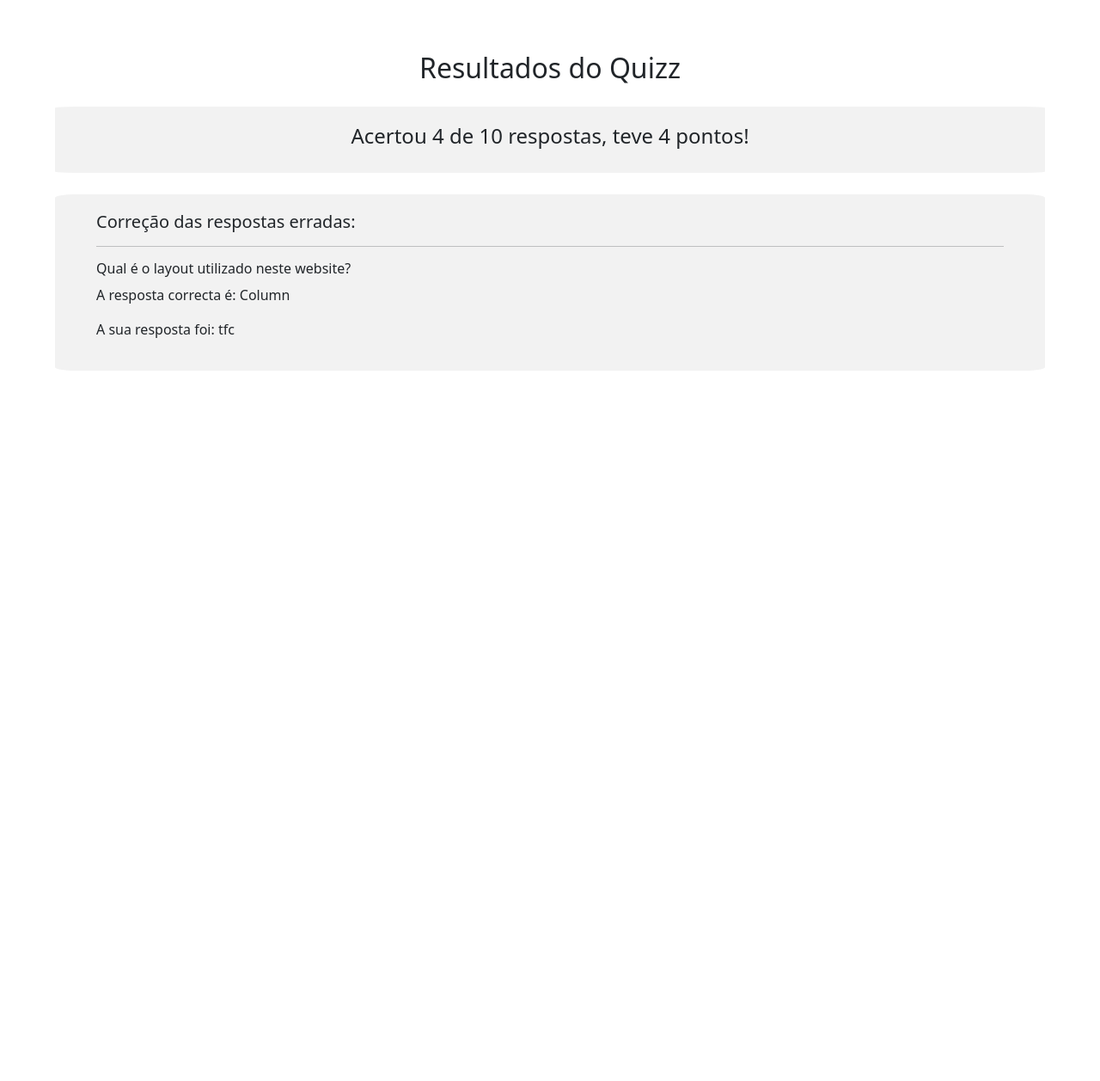
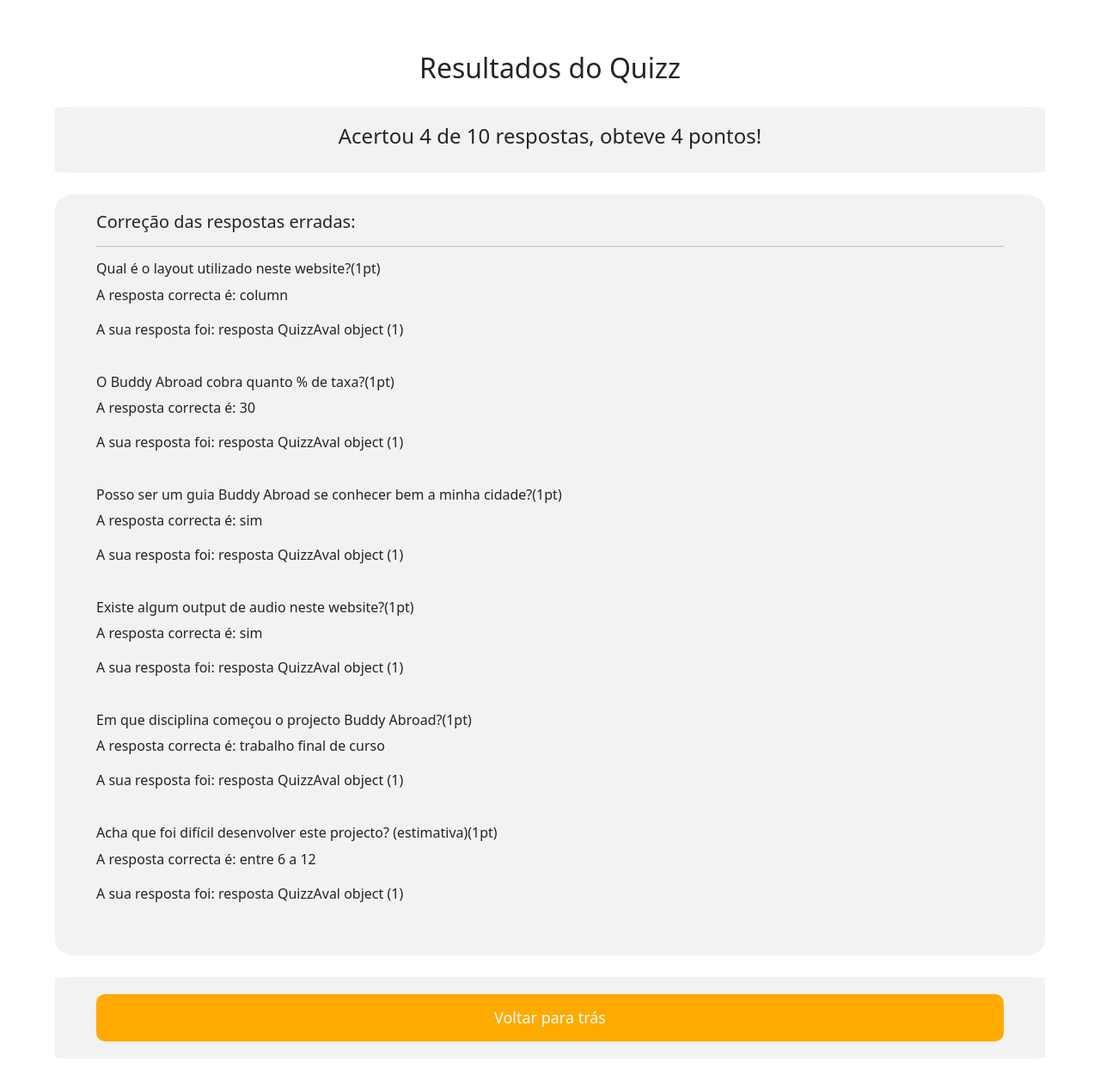
Before and after one commit to Tomas-a21803655/djangoPW-BA, a Django app: page /quizzAvalResults/1 in a window 1280 px wide. Shown: the part 56-1313 px from the top of the page at 86% size. Before the commit the page ends 487 px from the top, so only its background shows below. Run offline with Django 3.2, Linux system fonts and the light colour scheme; data comes from the database, SQL or seed files in the repository; both versions use the stored data as it was after the commit; parts of the project's set-up code (start-up, migrations or seed data) failed here and were passed over; some libraries are stand-ins or nearby versions.

Commit message:
working on correction

```diff
--- a/tarefas/templates/tarefas/quizzAvalResults.html
+++ b/tarefas/templates/tarefas/quizzAvalResults.html
@@ -2,22 +2,54 @@
 {% load static %}
 
 {% block main %}
+    <style>
+        .goQuizz {
+            display: block;
+            width: 100%;
+            border: none;
+            background-color: #feaa00;
+            color: white;
+            border-radius: 10px;
+            padding: 14px 28px;
+            font-size: 18px;
+            cursor: pointer;
+            text-align: center;
+        }
+    </style>
 
     <section style="padding-top: 60px;text-align: center;">
         <h2>Resultados do Quizz</h2>
     </section>
 
     <section class="containerForm">
-        <h4 style="text-align: center">Acertou {{ correctNumber }} de 10 respostas, teve {{ correctNumber }} pontos!</h4>
+        <h4 style="text-align: center">Acertou {{ correctNumber }} de 10 respostas, obteve {{ correctNumber }}
+            pontos!</h4>
     </section>
 
     <section class="containerForm">
         <h5>Correção das respostas erradas:</h5>
         <hr>
-        <h6>Qual é o layout utilizado neste website?</h6>
-        <p>A resposta correcta é:   Column</p>
-        <p>A sua resposta foi:  {{ quizz.disciplina }}</p>
+
+        {% for thick in correctThick %}
+            {% for key,value in questionsAndAnswer.items %}
+                {% if forloop.counter == forloop.parentloop.counter %}
+                    {% if thick == False %}
+                        <h6>{{ key }}</h6>
+                        <p>A resposta correcta é: {{ value }}</p>
+                        <p>A sua resposta foi: resposta {{ quizz }}</p>
+                        <br>
+                    {% endif %}
+
+                {% endif %}
+            {% endfor %}
+        {% endfor %}
+
 
     </section>
 
+    <section class="containerForm">
+        <a href="{% url 'tarefas:quizzAval' %}">
+            <button type="button" class="goQuizz"> Voltar para trás</button>
+        </a></section>
+
 {% endblock %}
--- a/tarefas/views.py
+++ b/tarefas/views.py
@@ -157,8 +157,20 @@
 def quizzAvalResults_page_view(request, quizzAval_id):
     quizzAnswer = QuizzAval.objects.get(id=quizzAval_id)
 
-    correctAnswers = ['column', 'tantoFaz', 2, 30, 'sim', 2, 2, 'sim', 'trabalho final de curso', 'entre6a12']
-    correctThick = [False] * 11
+    questionsAndAnswer = {
+        "Qual é o layout utilizado neste website?(1pt)": "column",
+        "Quantas aplicações compõem o Buddy Abroad?(1pt)": "tantoFaz",
+        "O Buddy Abroad está disponível em iOS e Android?(1pt": 2,
+        "O Buddy Abroad cobra quanto % de taxa?(1pt)": 30,
+        "Posso ser um guia Buddy Abroad se conhecer bem a minha cidade?(1pt)": "sim",
+        "Quantos alunos trabalharam no Buddy Abroad?(1pt)": 2,
+        "Quantas animações existem neste projecto?(1pt)": 2,
+        "Existe algum output de audio neste website?(1pt)": "sim",
+        "Em que disciplina começou o projecto Buddy Abroad?(1pt)": "trabalho final de curso",
+        "Acha que foi difícil desenvolver este projecto? (estimativa)(1pt)": "entre 6 a 12",
+    }
+
+    correctThick = [False] * 10
     correctThick[0] = True if quizzAnswer.layout == 'column' else False
     correctThick[1] = True
     correctThick[2] = True if quizzAnswer.numberOfApps == 2 else False
@@ -171,6 +183,7 @@
     correctThick[9] = True if quizzAnswer.diff <= 12 else False
     CorrectNumber = correctThick.count(True)
 
-    context = {'quizz': quizzAnswer, 'correctNumber': CorrectNumber}
+    context = {'quizz': quizzAnswer, 'correctNumber': CorrectNumber,
+               'questionsAndAnswer': questionsAndAnswer, 'correctThick': correctThick}
 
     return render(request, 'tarefas/quizzAvalResults.html', context)
```
Also changed, not shown: db.sqlite3.
